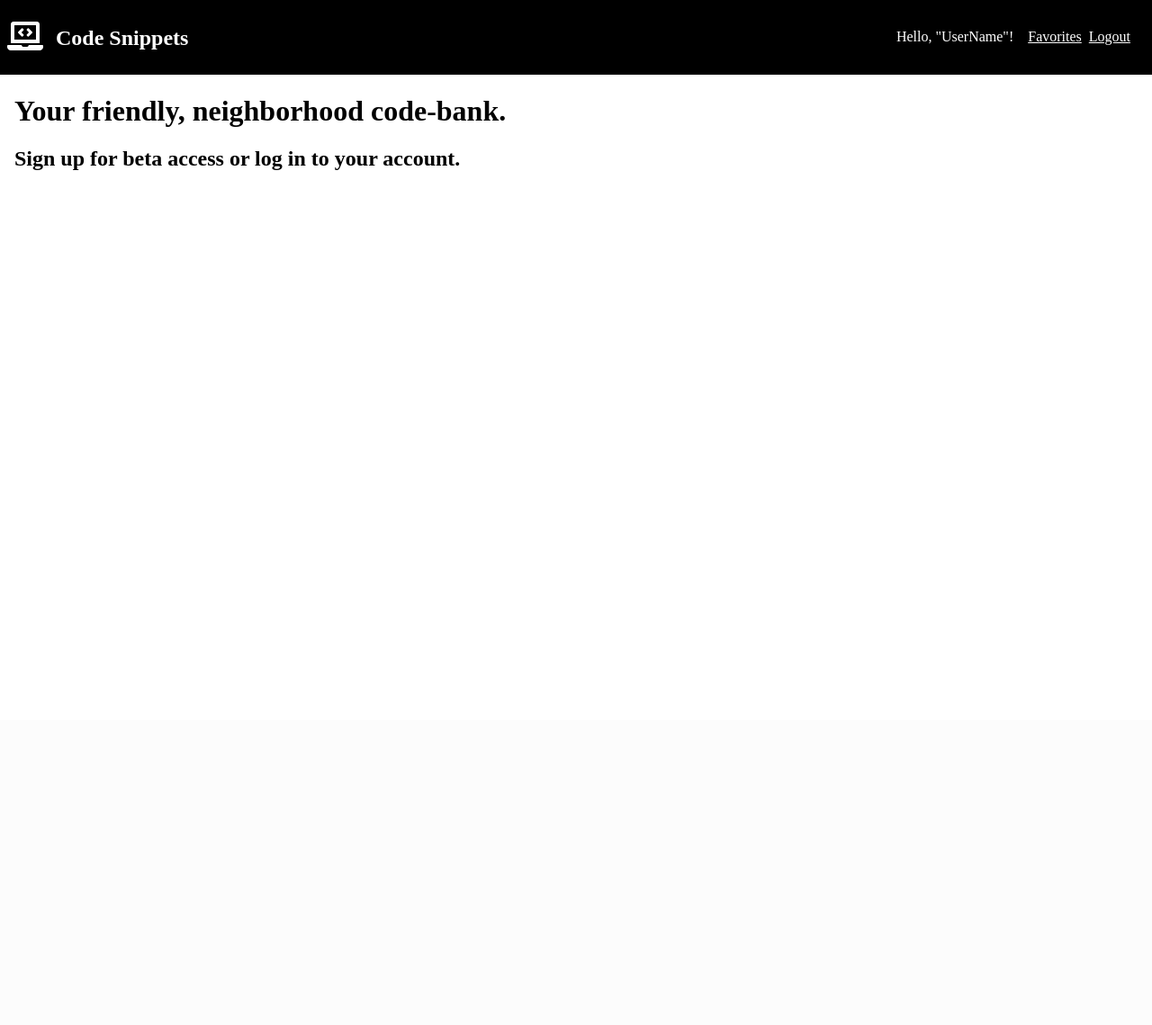
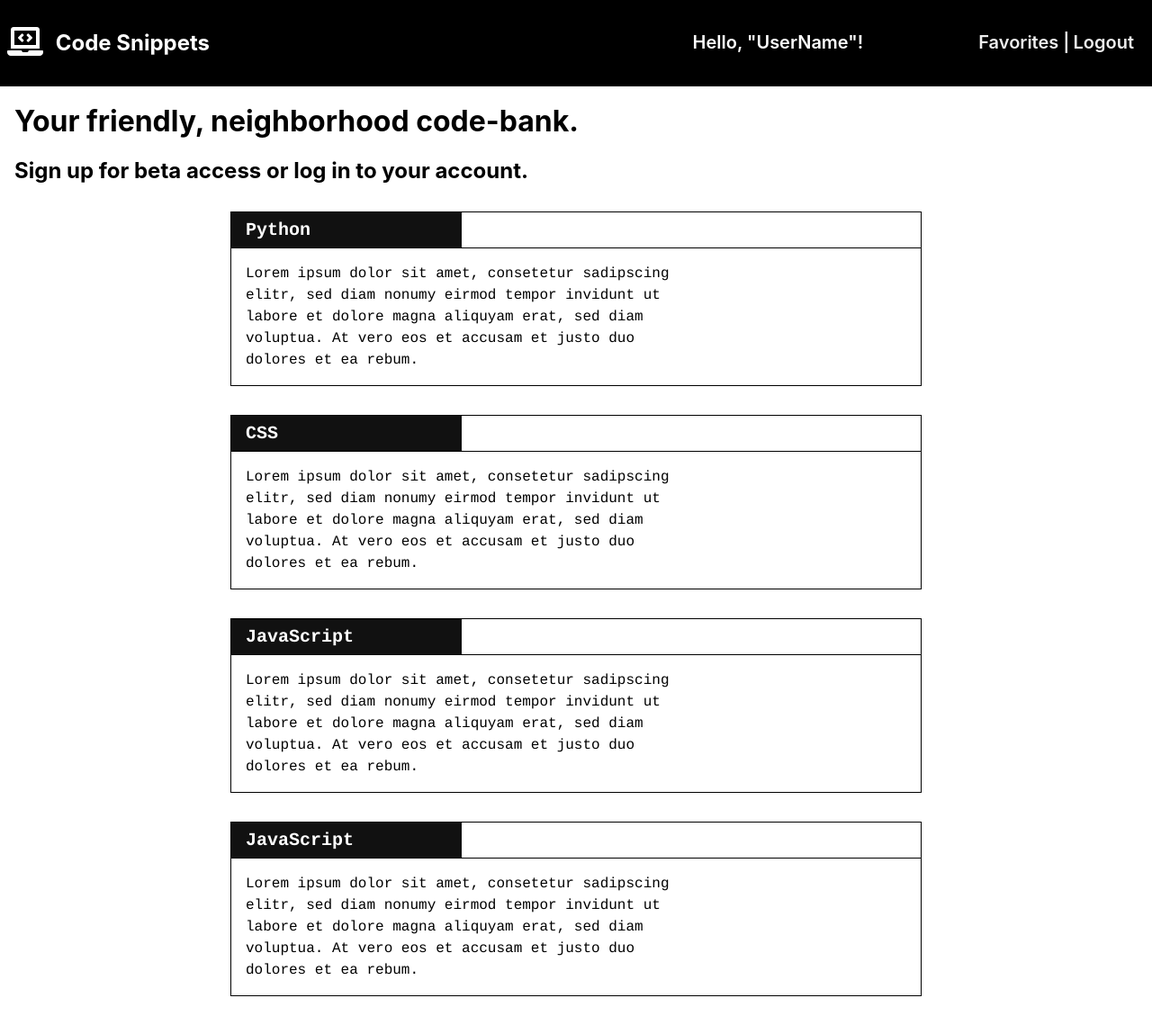
Before and after one commit to Momentum-Team-10/django-duplex-team-hufflepuff, a Django app: page / in a window 1280 px wide. Shown: the whole page at 90% size. Before the commit the page ends 189 px from the top, so only its background shows below. Run offline with Django 3.2, Linux system fonts and the light colour scheme.

Commit message:
BASIC layout for homepage

```diff
--- a/hufflepuff/templates/base.html
+++ b/hufflepuff/templates/base.html
@@ -11,11 +11,11 @@
 </head>
 
 <body>
-  <header class="header bg-black b--white-10 flex items-center justify-between">
+  <header class="header bg-black b--white-10 flex items-center justify-between sans-serif">
     {% comment %} fix href {% endcomment %}
     <a href='#' class='f3 lh-title white items-center no-underline'>
       <h1 class='f3-ns lh-title white items-center'>
-        <i class="fas fa-laptop-code white ph2 fa-lg"></i>
+        <i class="fas fa-laptop-code white ph2 fa-lg sans-serif"></i>
         Code Snippets
       </h1>
     </a>
@@ -23,15 +23,15 @@
     <nav class="flex bb">
       <div class="flex-grow pa3 flex items-center">
         {% comment %} "{% if user.is_authenticated %}" {% endcomment %}
-        <p class="white pr2">Hello, "UserName"!</p>
+        <p class="f4 fw6 white pr2 sans-serif ph6">Hello, "UserName"!</p>
         {% comment %} fix hrefs {% endcomment %}
         {% comment %} insert profile "<img>" {% endcomment %}
-        <a href='#' class='white pl2'>Favorites</a>
-        <a href='#' class='white pl2 mr2'>Logout</a>
+        <a class="f4 fw6 db light-gray link dim" href="#0">Favorites |</a>
+        <a class="f4 fw6 db light-gray link dim ph1" href="#0">Logout</a>
         {% comment %} "{% else %}" {% endcomment %}
         {% comment %} fix href {% endcomment %}
-        {% comment %} <a href='#' class="white pr3">Login</a> {% endcomment %}
-        {% comment %} <a href='#' class ="white">Signup</a> {% endcomment %}
+        {% comment %} <a class="f4 fw6 db gray link dim" href="#">Login</a> {% endcomment %}
+        {% comment %} <a class="f4 fw6 db gray link dim" href="#">Sign Up</a> {% endcomment %}
         {% comment %} "{% endif %}" {% endcomment %}
       </div>
     </nav>
--- a/hufflepuff/templates/code_snips/home.html
+++ b/hufflepuff/templates/code_snips/home.html
@@ -2,11 +2,51 @@
 
 {% block content %}
 <article class="">
-  <h1 class="">
+  <h1 class="sans-serif">
     Your friendly, neighborhood code-bank.
   </h1>
-  <h2 class="">
+  <h2 class="sans-serif">
     Sign up for beta access or log in to your account.
   </h2>
 </article>
+<article class="center mw5 mw7-ns hidden ba mv4">
+  <h1 class=" f4 bg-near-black white mw5 mv0 pv2 ph3 courier">Python</h1>
+  <div class="pa3 bt">
+    <p class="f6 f5-ns lh-copy measure mv0 courier">
+      Lorem ipsum dolor sit amet, consetetur sadipscing elitr, sed diam nonumy eirmod
+      tempor invidunt ut labore et dolore magna aliquyam erat, sed diam voluptua. At
+      vero eos et accusam et justo duo dolores et ea rebum.
+    </p>
+  </div>
+</article>
+<article class="center mw5 mw7-ns hidden ba mv4">
+  <h1 class="f4 bg-near-black white mw5 mv0 pv2 ph3 courier">CSS</h1>
+  <div class="pa3 bt">
+    <p class="f6 f5-ns lh-copy measure mv0 courier">
+      Lorem ipsum dolor sit amet, consetetur sadipscing elitr, sed diam nonumy eirmod
+      tempor invidunt ut labore et dolore magna aliquyam erat, sed diam voluptua. At
+      vero eos et accusam et justo duo dolores et ea rebum.
+    </p>
+  </div>
+</article>
+<article class="center mw5 mw7-ns hidden ba mv4">
+  <h1 class="f4 bg-near-black white mw5 mv0 pv2 ph3 courier">JavaScript</h1>
+  <div class="pa3 bt">
+    <p class="f6 f5-ns lh-copy measure mv0 courier">
+      Lorem ipsum dolor sit amet, consetetur sadipscing elitr, sed diam nonumy eirmod
+      tempor invidunt ut labore et dolore magna aliquyam erat, sed diam voluptua. At
+      vero eos et accusam et justo duo dolores et ea rebum.
+    </p>
+  </div>
+</article>
+<article class="center mw5 mw7-ns hidden ba mv4">
+  <h1 class="f4 bg-near-black white mw5 mv0 pv2 ph3 courier">JavaScript</h1>
+  <div class="pa3 bt">
+    <p class="f6 f5-ns lh-copy measure mv0 courier">
+      Lorem ipsum dolor sit amet, consetetur sadipscing elitr, sed diam nonumy eirmod
+      tempor invidunt ut labore et dolore magna aliquyam erat, sed diam voluptua. At
+      vero eos et accusam et justo duo dolores et ea rebum.
+    </p>
+  </div>
+</article>
 {% endblock %}
```
